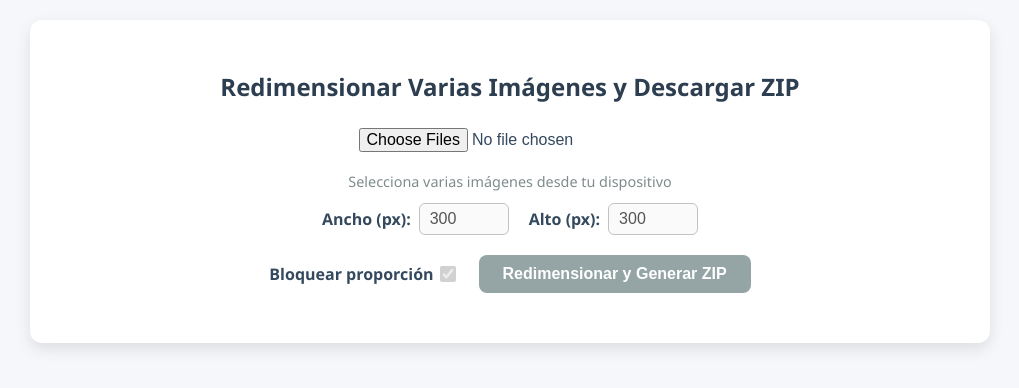
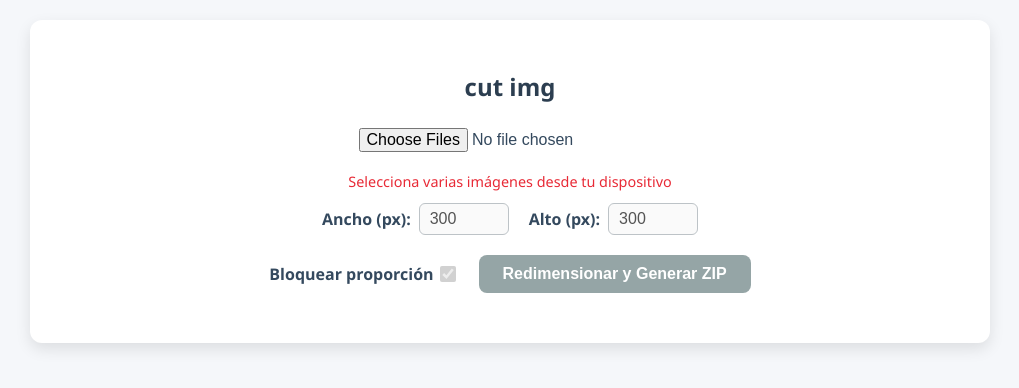
Before and after one commit to tuscatalogosvip-byte/recortesims, a plain HTML site: page index.html in a window 1280 px wide. Shown: the whole page, without its empty margins (130-1149 px from the left). Drawn offline with nearby package versions, Linux system fonts and the light colour scheme.

Commit message:
Update index.html

```diff
--- a/index.html
+++ b/index.html
@@ -175,9 +175,9 @@
 </head>
 <body>
   <div class="container" role="main" aria-label="Redimensionar imágenes y descarga ZIP">
-    <h2>Redimensionar Varias Imágenes y Descargar ZIP</h2>
+    <h2>cut img</h2>
     <input type="file" id="inputFiles" accept="image/*" multiple aria-describedby="fileHelp" />
-    <div id="fileHelp" style="text-align:center; color:#7f8c8d; font-size:0.9rem; margin-bottom:12px;">
+    <div id="fileHelp" style="text-align:center; color:#e82a36; font-size:0.9rem; margin-bottom:12px;">
       Selecciona varias imágenes desde tu dispositivo
     </div>
     <div class="controls" role="region" aria-label="Controles de tamaño y opciones">
```
